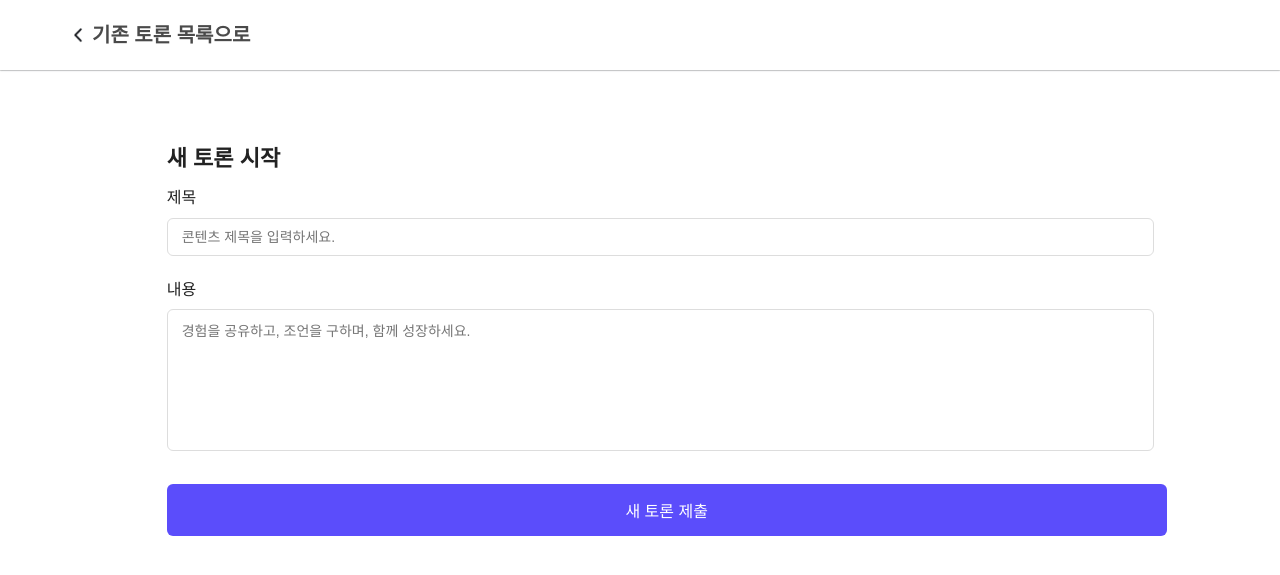
After one commit to gjdbsdk/With_U, a Django app: page /writing/ in a window 1280 px wide. The commit adds this page. Shown: the top 575 px of the page. Run offline with Django 5.2, Linux system fonts and the light colour scheme; parts of the project's set-up code (start-up, migrations or seed data) failed here and were passed over.

Commit message:
Feature - 글쓰기 페이지 구현

```diff
--- /dev/null
+++ b/frontend/static/css/writing.css
@@ -0,0 +1,101 @@
+body {
+  font-family: 'Pretendard', sans-serif;
+  color: #222;
+  margin: 0;
+  padding: 0;
+  position:relative;
+}
+
+
+.content-share {
+  width: 100%;
+  max-width: 800px;
+  margin: 60px auto;
+  padding: 0 20px;
+  font-family: 'Pretendard', sans-serif;
+  color: #222;
+  line-height: 1.6;
+}
+
+.formtitle{
+    font-size:22px;
+    font-weight: 600;
+    margin-bottom: 7px;
+}
+
+.content-share__header {
+  text-align: center;
+  margin-bottom: 40px;
+}
+
+.content-share__header h1 {
+  font-size: 22px;
+  font-weight: 700;
+  margin-bottom: 10px;
+}
+
+.content-share__header p {
+  font-size: 14px;
+  color: #555;
+}
+
+.content-share__form-wrapper {
+  background-color: #fff;
+  border-radius: 10px;
+  padding: 40px;
+}
+
+.form-group {
+  margin-bottom: 20px;
+}
+
+.form-group label {
+  display: block;
+  font-weight: 500;
+  margin-bottom: 6px;
+}
+
+.form-group input,
+.form-group textarea {
+  width: 100%;
+  border: 1px solid #ddd;
+  border-radius: 6px;
+  padding: 10px 14px;
+  font-size: 14px;
+  outline: none;
+  transition: border-color 0.2s;
+}
+
+.form-group input:focus,
+.form-group textarea:focus {
+  border-color: #5b4dfb;
+}
+
+textarea {
+  resize: vertical;
+  min-height: 120px;
+  resize: none;
+  font-family: 'Pretendard', sans-serif;
+}
+
+.submit-btn {
+  width: 104.5%;
+  margin-top: 5px;
+  padding: 14px 0;
+  background-color: #5b4dfb;
+  color: white;
+  font-size: 16px;
+  border: none;
+  border-radius: 6px;
+  cursor: pointer;
+  transition: background-color 0.2s;
+}
+
+.submit-btn:hover {
+  background-color: #483ccf;
+}
+
+@keyframes fadeIn {
+  from { opacity: 0; }
+  to { opacity: 1; }
+}
--- a/frontend/templates/community.html
+++ b/frontend/templates/community.html
@@ -19,7 +19,7 @@
         </div>
         <div class="header-actions">
         <!-- 글쓰기 페이지 만든 후, 아래 href="#" 부분에 URL 연결하기 -->
-        <a href="#" class="btn-new-topic">새 토론 시작</a>
+        <a href="{% url 'frontend:writing' %}" class="btn-new-topic">새 토론 시작</a>
         </div>
     </section>
 
--- /dev/null
+++ b/frontend/templates/writing.html
@@ -0,0 +1,48 @@
+<!DOCTYPE html>
+<html lang="ko">
+<head>
+  <meta charset="UTF-8">
+  <meta name="viewport" content="width=device-width, initial-scale=1.0">
+  <title>WithU</title>
+
+  {% load static %}
+  <link rel="stylesheet" href="{% static 'css/detail.css' %}">
+  <link rel="stylesheet" href="{% static 'css/writing.css' %}">
+</head>
+<body>
+
+  <section class="detail-container">
+    <div class="detail-top">
+      <a href="javascript:history.back()" class="back-btn">
+        <img src="{% static 'img/toprev.png' %}" alt="" class="toprev">
+        기존 토론 목록으로
+      </a>
+    </div>
+
+    <div class="contentzone">
+        <div class="detail-body">
+            <div class="content-share__form-wrapper">
+                <form class="content-share__form" method="post" action="{% url 'frontend:writing' %}">
+                {% csrf_token %}
+                <div class="formtitle">새 토론 시작</div>
+                <div class="form-group">
+                  <label for="title">제목</label>
+                  <input type="text" id="title" name="title" placeholder="콘텐츠 제목을 입력하세요." required>
+                </div>
+
+                <div class="form-group">
+                  <label for="content">내용</label>
+                  <textarea id="content" name="content" placeholder="경험을 공유하고, 조언을 구하며, 함께 성장하세요." required></textarea>
+                </div>
+                <div class="btnhugger">
+                  <button type="button" class="submit-btn">새 토론 제출</button>
+                  <!-- 백엔드가 기능 구현 성공했을 시 연동하면서 type="submit"으로 변경하기 -->
+                </div>
+              </form>
+            </div>
+        </div>
+    </div>
+  </section>
+
+</body>
+</html>
--- a/frontend/urls.py
+++ b/frontend/urls.py
@@ -7,6 +7,7 @@ app_name = "frontend"
 urlpatterns = [
     path("citizen/", views.CitizenView.as_view(), name="citizen"),
     path("community/", views.CommunityView.as_view(), name="community"),
+    path("writing/", views.WritingView.as_view(), name="writing"),
     path("emotional/", views.EmotionalView.as_view(), name="emotional"),
     path("health/", views.HealthView.as_view(), name="health"),
     path("", views.HomeView.as_view(), name="home"),
--- a/frontend/views.py
+++ b/frontend/views.py
@@ -116,7 +116,11 @@ class LocalView(TemplateView):
 class DetailView(TemplateView):
     template_name = "detail.html"
 
+class WritingView(TemplateView):
+    template_name="writing.html"
 
+
+# 아래 작성해주신 건 연동 후에 사용할 수 있을 것 같아 일단 새로 위에 작성해서 구현했습니다
 def create_post(request):
     if request.method == 'POST':
         form = PostForm(request.POST)
```
